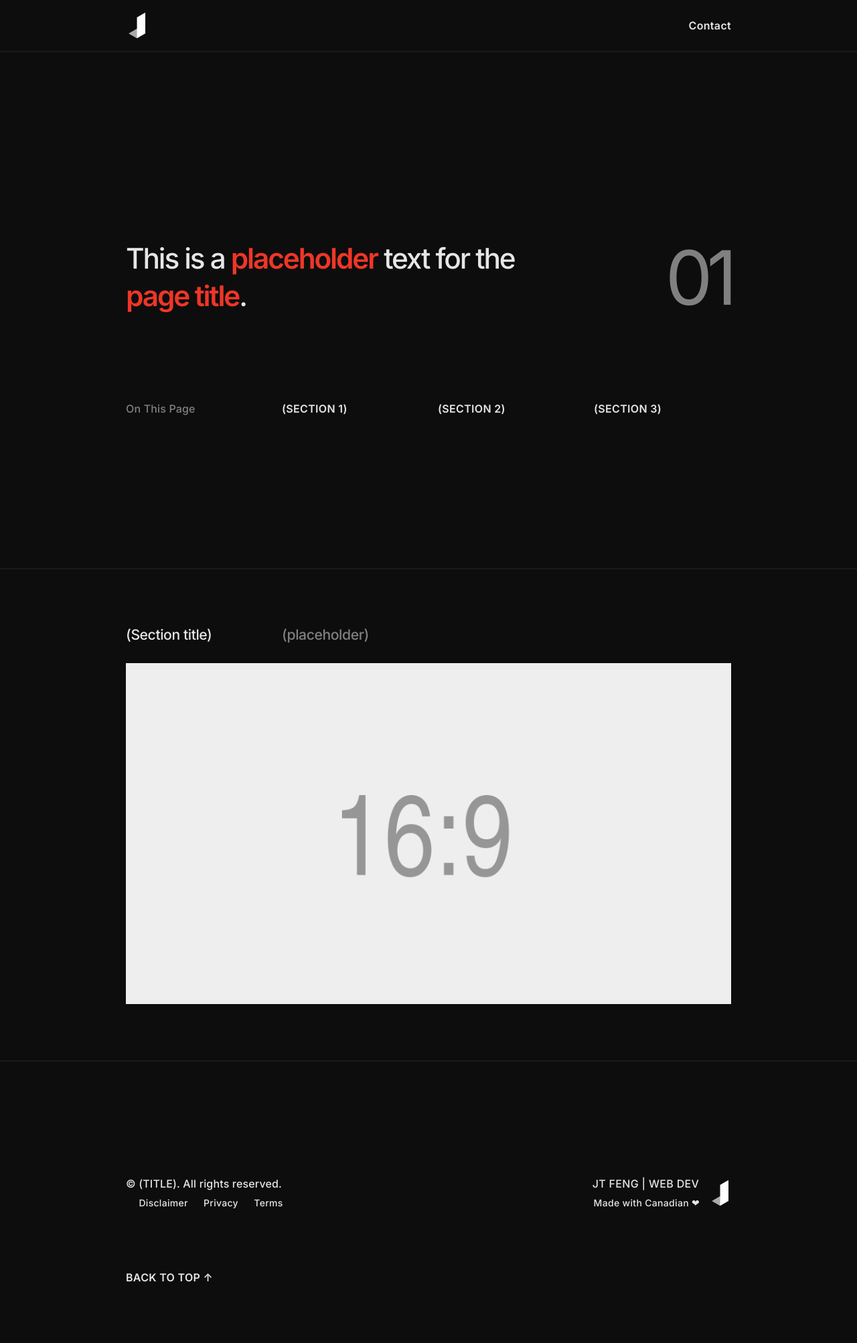
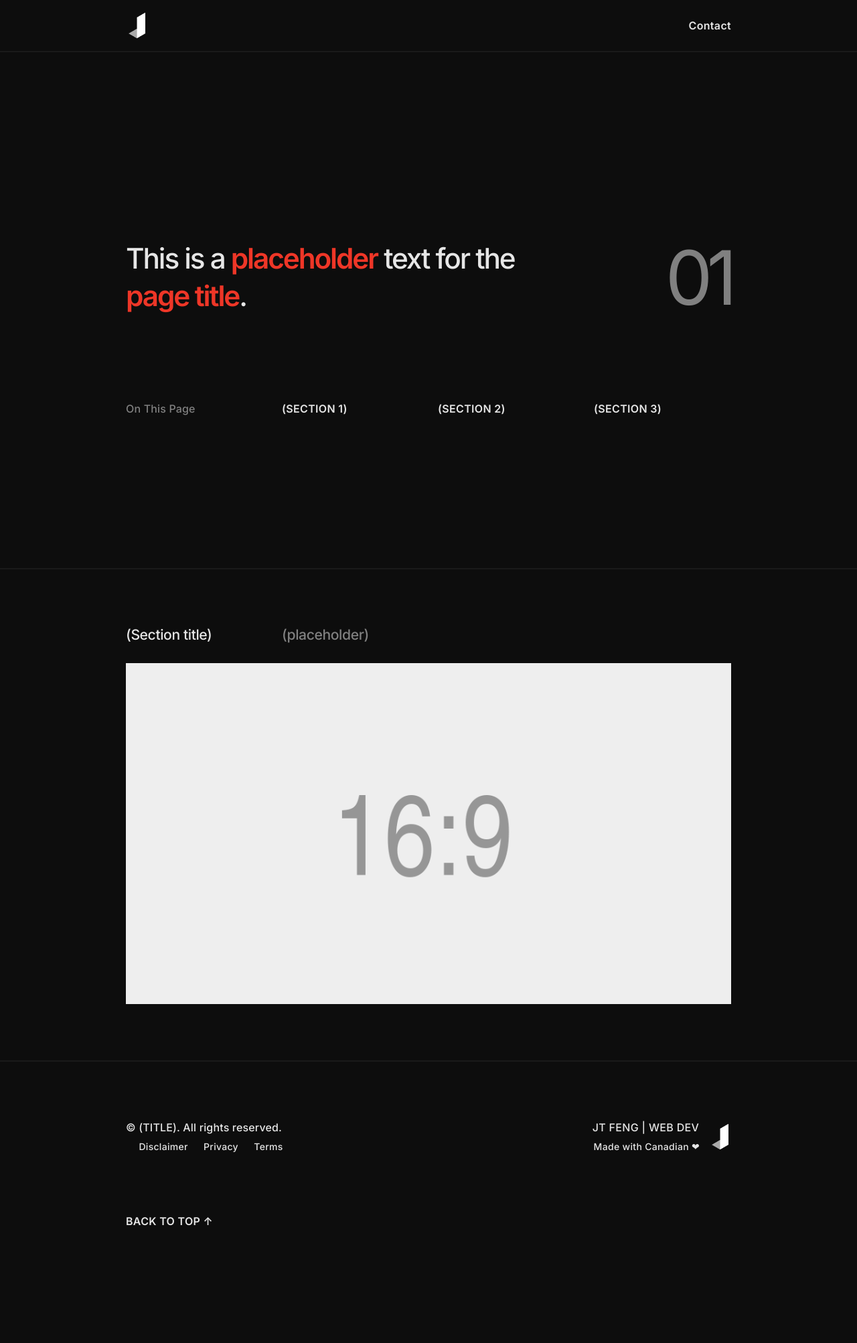
Before and after one commit to jingtianfeng/jekytrap, a Jekyll site: the page built from index.html, in a window 1280 px wide. Shown: the whole page at 67% size. Built offline with Jekyll 4.4.1, drawn with Linux system fonts in a browser that asks for light colours; after the commit the page ends 1921 px from its top, so only the background shows below that.

Commit message:
Fix footer: remove 1st row .mt-5

```diff
--- a/_includes/footer.html
+++ b/_includes/footer.html
@@ -1,7 +1,7 @@
 <footer class="border-top border-dark"
         id="footer">
     <div class="container py-6">
-        <div class="row gy-4 mt-5">
+        <div class="row gy-4">
             <div class="col-4 col-md-2">
                 {% include comp-legal.html %}
             </div>
```
